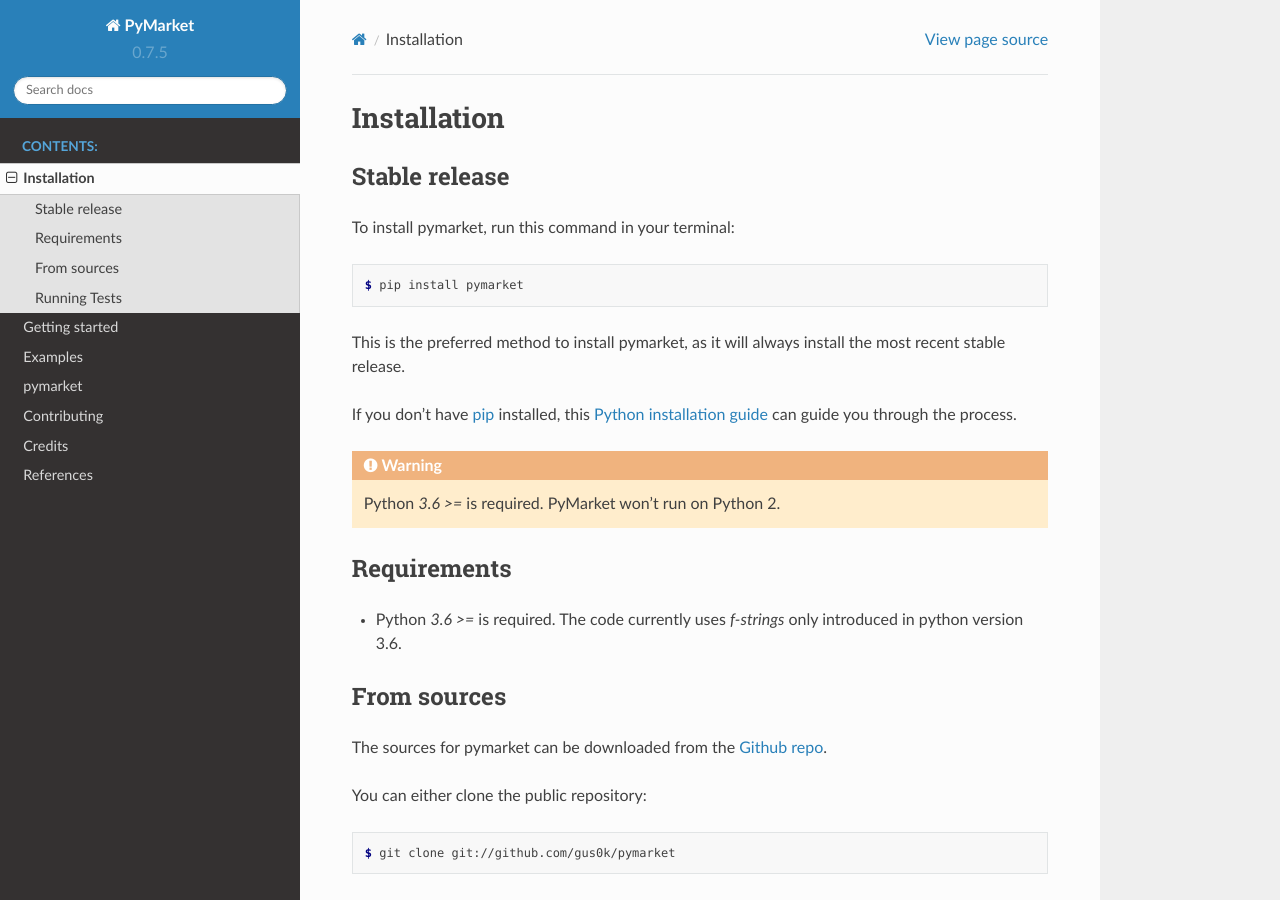
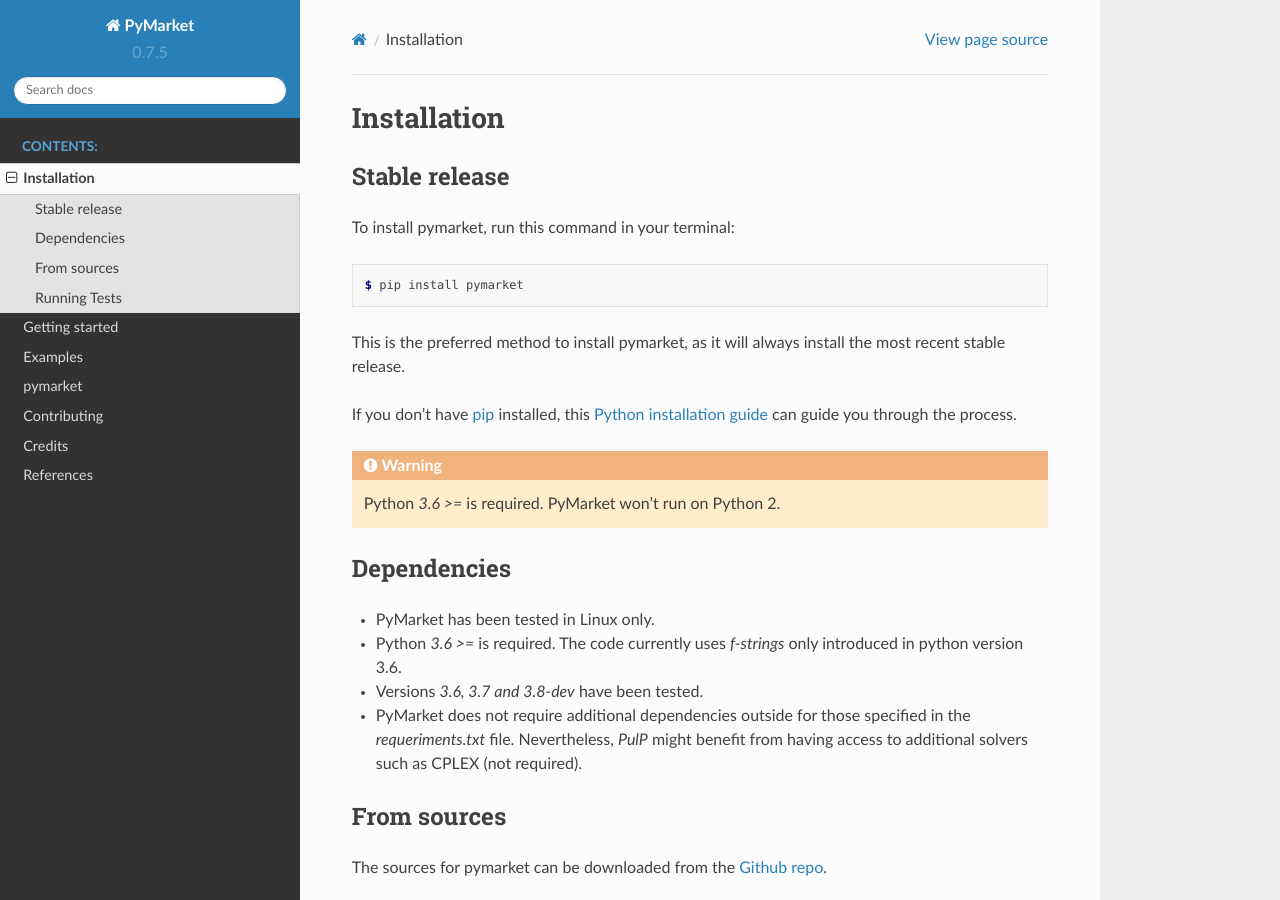
Before and after one commit to kiedanski/pymarket, a Sphinx documentation site: the page built from docs/installation.rst, in a window 1280 px wide and 900 px high. Built offline with Sphinx 7.4.7 and the Read the Docs theme 2.0.0, drawn with Linux system fonts in a browser that asks for light colours; the version number is read from the project's files by our own code.

```diff
--- a/docs/installation.rst
+++ b/docs/installation.rst
@@ -25,10 +25,15 @@
 .. warning::
     Python `3.6 >=` is required. PyMarket won't run on Python 2.
 
-Requirements
+Dependencies
 -------------
 
+* PyMarket has been tested in Linux only.
 * Python `3.6 >=` is required. The code currently uses `f-strings` only introduced in python version 3.6.
+* Versions `3.6, 3.7 and 3.8-dev` have been tested.
+* PyMarket does not require additional dependencies outside for those specified in the `requeriments.txt` file. Nevertheless,
+  `PulP` might benefit from having access to additional solvers such as CPLEX (not required).
+
 
 
 From sources
```
Also changed, not shown: .travis.yml, 1 other file.
